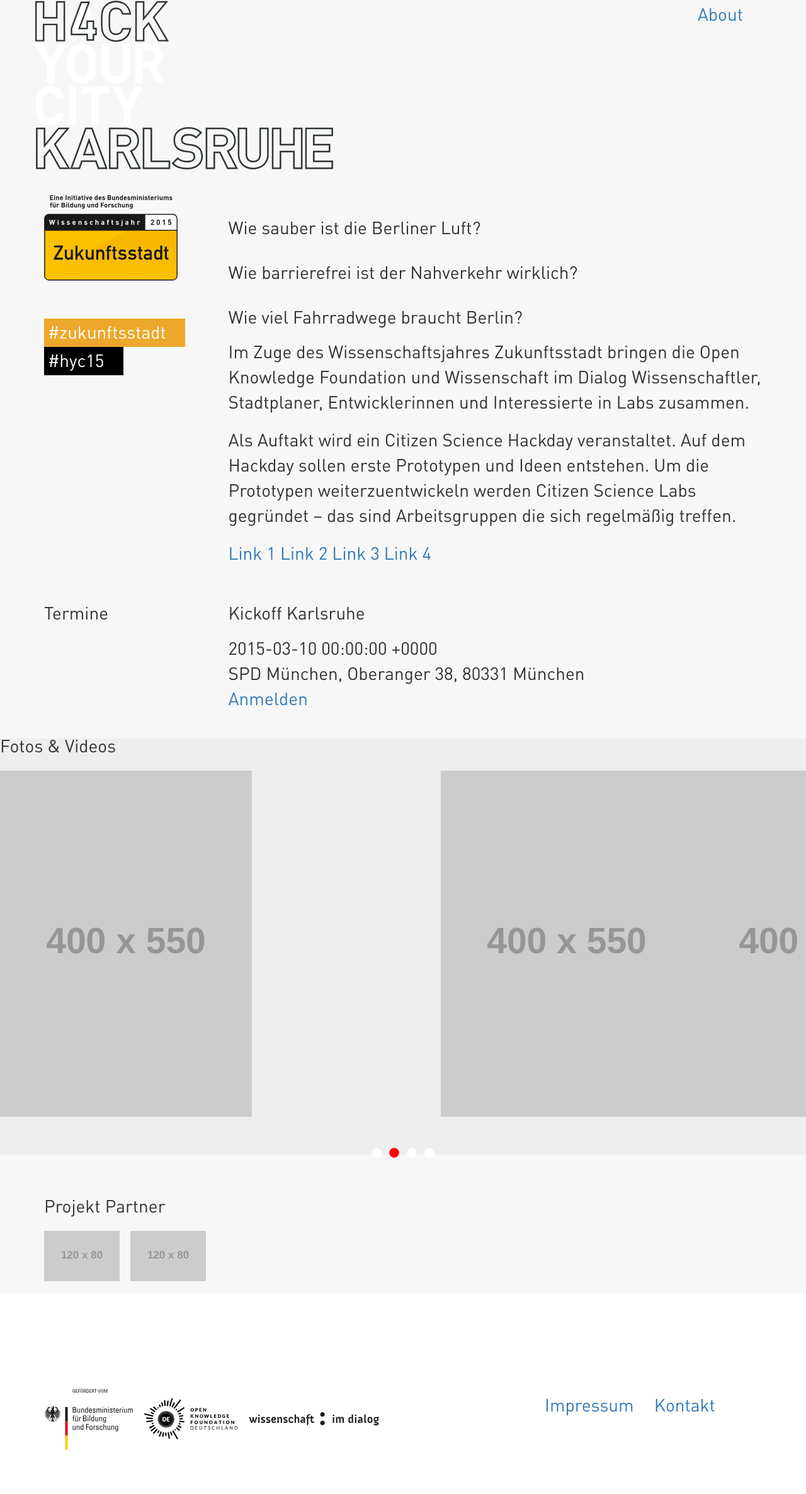
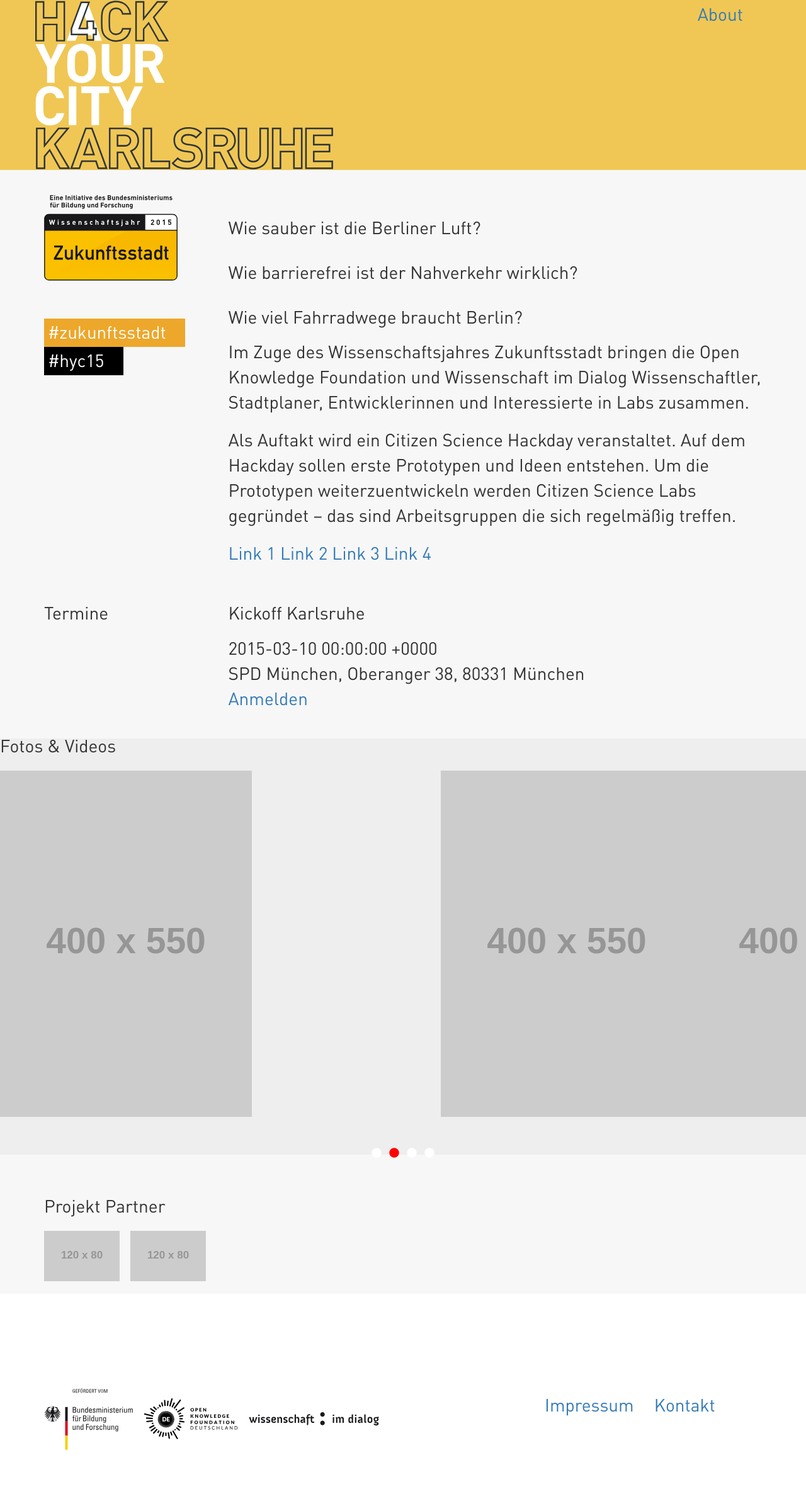
Before and after one commit to okfde/hackyourcity, a Jekyll site: the page built from labs/karlsruhe/index.html, in a window 1280 px wide. Shown: the whole page at 63% size. Built offline with Jekyll 4.4.1, drawn with Linux system fonts in a browser that asks for light colours; nearby versions of some CDN libraries; grey boxes are pictures that could not be loaded.

Commit message:
coloring lab headers

```diff
--- a/_sass/_base.scss
+++ b/_sass/_base.scss
@@ -178,11 +178,16 @@ footer {
 
 }
 
+// Berlin
+
+
 .panel-lab1 {
 
 	@include panel-lab-teaser($lab1_primary);
 
 }
+
+// Dortmund
 
 .panel-lab2 {
 
@@ -190,11 +195,16 @@ footer {
 
 }
 
+// Karlsruhe
+
+
 .panel-lab3 {
 
 	@include panel-lab-teaser($lab3_primary);
 
 }
+
+// Dresden
 
 .panel-lab4 {
 
@@ -322,11 +332,7 @@ footer {
 =            The Lab Pages            =
 =====================================*/
 
-/**
-*
-* Berlin
-*
-**/
+// Berlin
 
 .page-lab-ber {
 
@@ -336,13 +342,9 @@ footer {
 
 }
 
-/**
-*
-* Karlsruhe
-*
-**/
+// Dortmund
 
-.page-lab-kr {
+.page-lab-dor {
 
 	.navbar {
 		background-color: $lab2_primary;
@@ -351,13 +353,9 @@ footer {
 }
 
 
-/**
-*
-* Dresden / Leipzig
-*
-**/
+// Karlsruhe
 
-.page-lab-dl {
+.page-lab-kar {
 
 	.navbar {
 		background-color: $lab3_primary;
@@ -365,13 +363,10 @@ footer {
 
 }
 
-/**
-*
-* Dortmund / Wuppertal
-*
-**/
 
-.page-lab-dw {
+// Dresden
+
+.page-lab-dre {
 
 	.navbar {
 		background-color: $lab4_primary;
@@ -379,4 +374,6 @@ footer {
 
 }
 
+
+
 /*-----  End of The Lab Pages  ------*/
```
